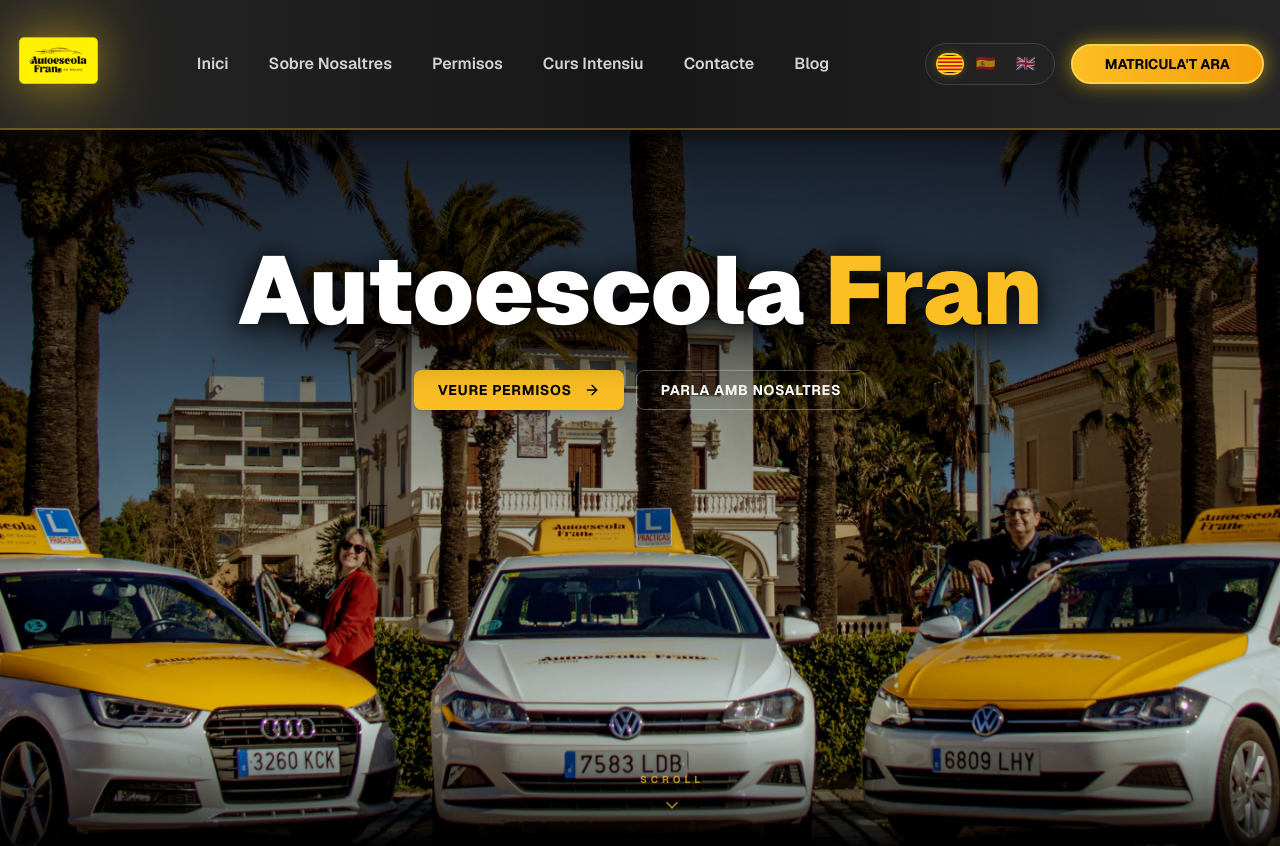
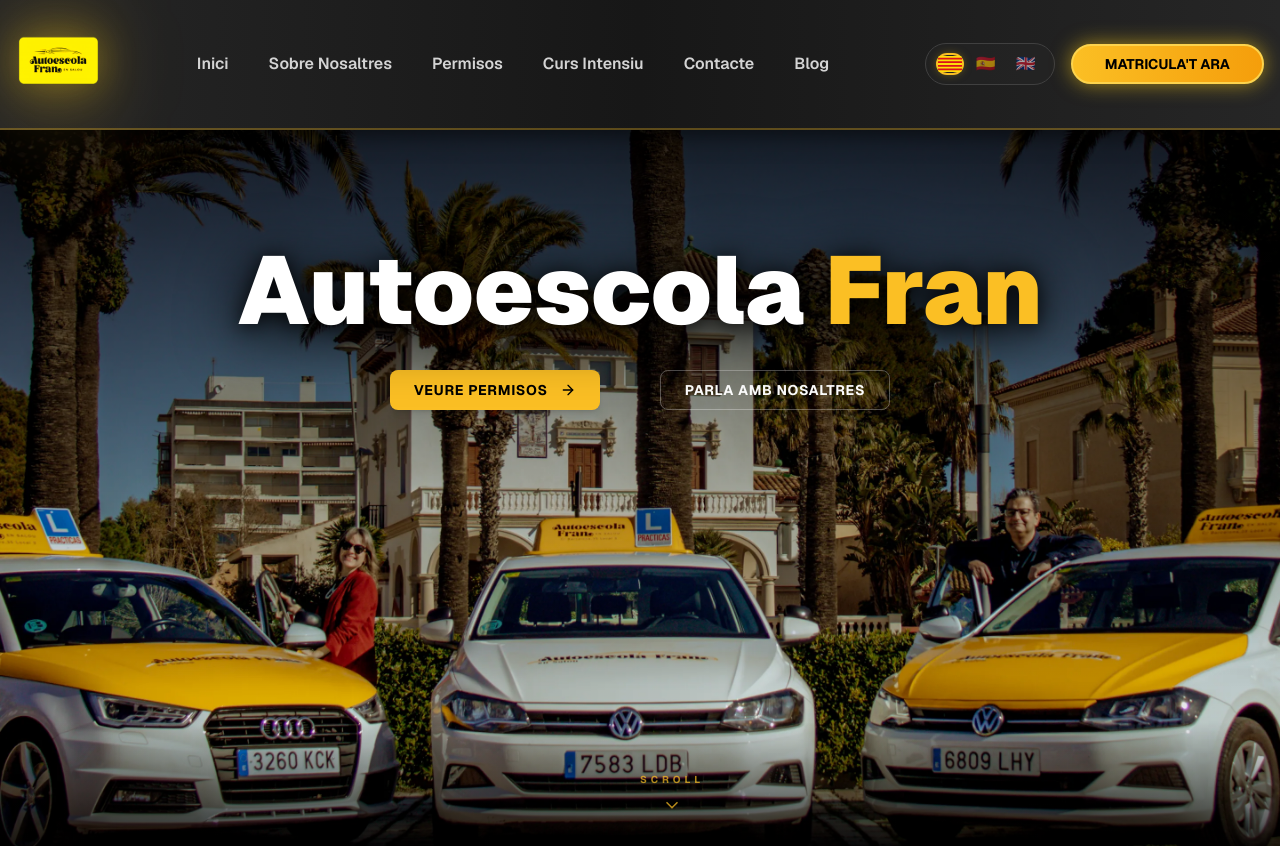
Before and after one commit to vela91/autoescuela-fran, a Next.js app: page / in a window 1280 px wide. Shown: the top 846 px of the page. Built offline with nearby package versions, Linux system fonts and the light colour scheme; no server answers.

Commit message:
Separar visualmente CTA secundario del hero (sm:ml-12)

```diff
--- a/app/page.tsx
+++ b/app/page.tsx
@@ -362,7 +362,7 @@ export default function HomePage() {
                 <ArrowRight className="h-4 w-4 ml-1" />
               </Button>
             </Link>
-            <Link href="/contacte">
+            <Link href="/contacte" className="sm:ml-12">
               <Button
                 variant="ghost"
                 className="text-white hover:text-yellow-400 hover:bg-white/5 px-6 py-3 text-sm font-bold rounded-lg uppercase tracking-wider border border-white/30 hover:border-yellow-400/60"
```
